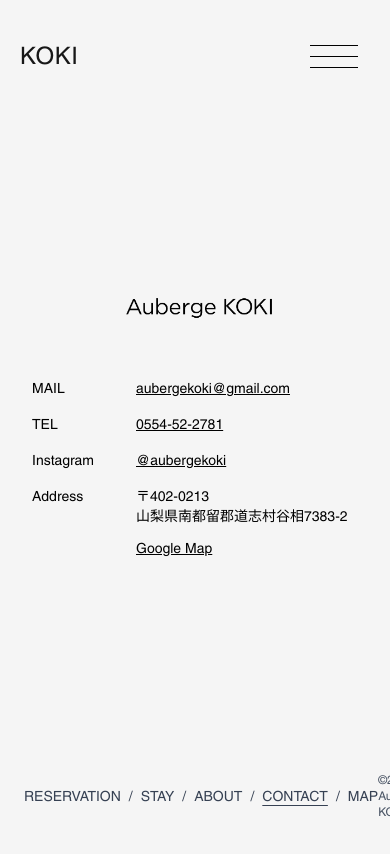
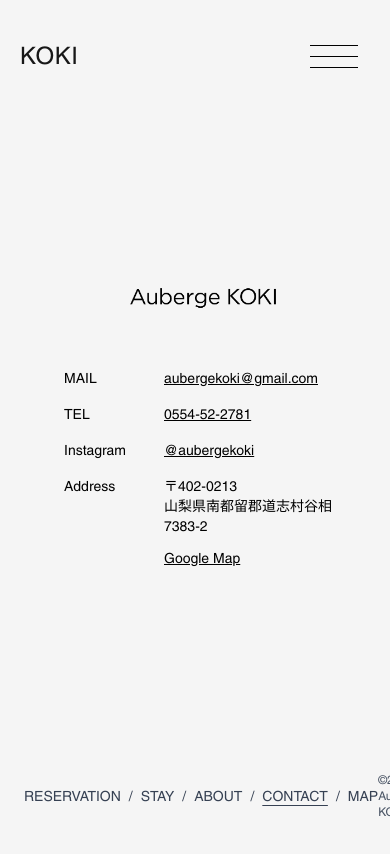
Before and after one commit to gx14ac/koki, a Next.js app: page /contact in a window 390 px wide. Shown: the top 854 px of the page. Built offline with nearby package versions, Linux system fonts and the light colour scheme.

Commit message:
update layout

```diff
--- a/app/contact/page.tsx
+++ b/app/contact/page.tsx
@@ -28,7 +28,7 @@ export default function Contact() {
       {/* コンテンツエリア */}
       <div className="w-full flex items-center justify-center flex-1">
         <div className="w-full max-w-6xl pl-8 pr-6 md:px-8">
-          <div className="grid grid-cols-1 md:grid-cols-2 gap-10 md:gap-12 items-start">
+          <div className="grid grid-cols-1 md:grid-cols-2 gap-10 md:gap-12 items-start pl-2 md:pl-0">
             {/* 左側 - タイトル（画像） */}
             <div className="flex items-start md:justify-start justify-center">
               <Image
@@ -42,8 +42,8 @@ export default function Contact() {
             </div>
 
             {/* 右側 - 連絡先情報 */}
-            <div className="text-black self-start pt-2 md:pt-4">
-              <div className="grid grid-cols-[100px_1fr] md:grid-cols-[120px_1fr] gap-y-4 md:gap-y-6 gap-x-1 md:gap-x-8 text-sm md:text-xl mx-auto max-w-[440px] md:max-w-none">
+            <div className="text-black self-start pl-6 pt-2 md:pt-4">
+              <div className="grid grid-cols-[100px_1fr] md:grid-cols-[120px_1fr] gap-y-4 md:gap-y-6 md:gap-x-8 text-sm md:text-xl mx-auto max-w-[440px] md:max-w-none">
                 <span className="font-medium">MAIL</span>
                 <a href="mailto:aubergekoki@gmail.com" className="underline hover:no-underline">aubergekoki@gmail.com</a>
 
```
